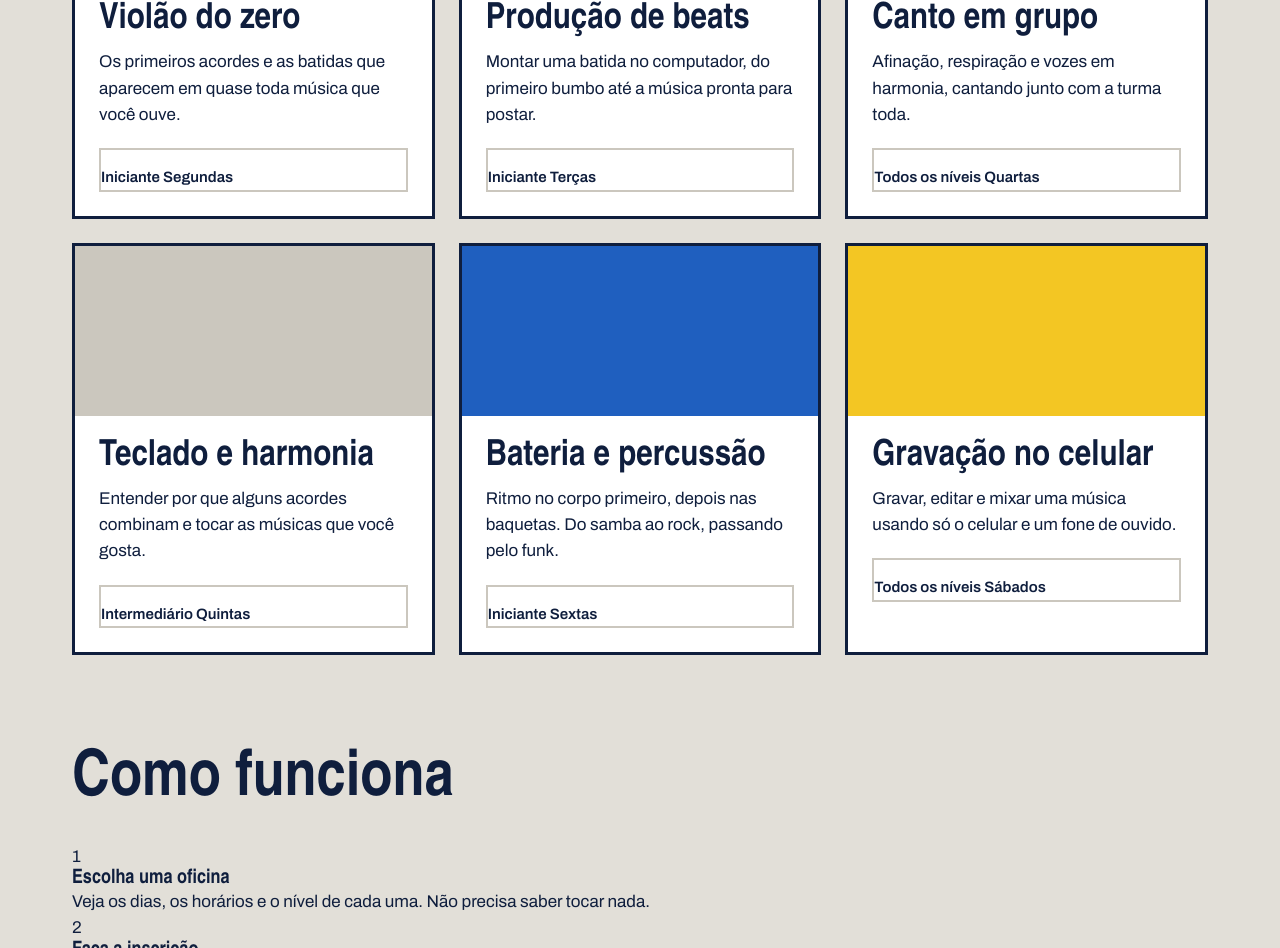
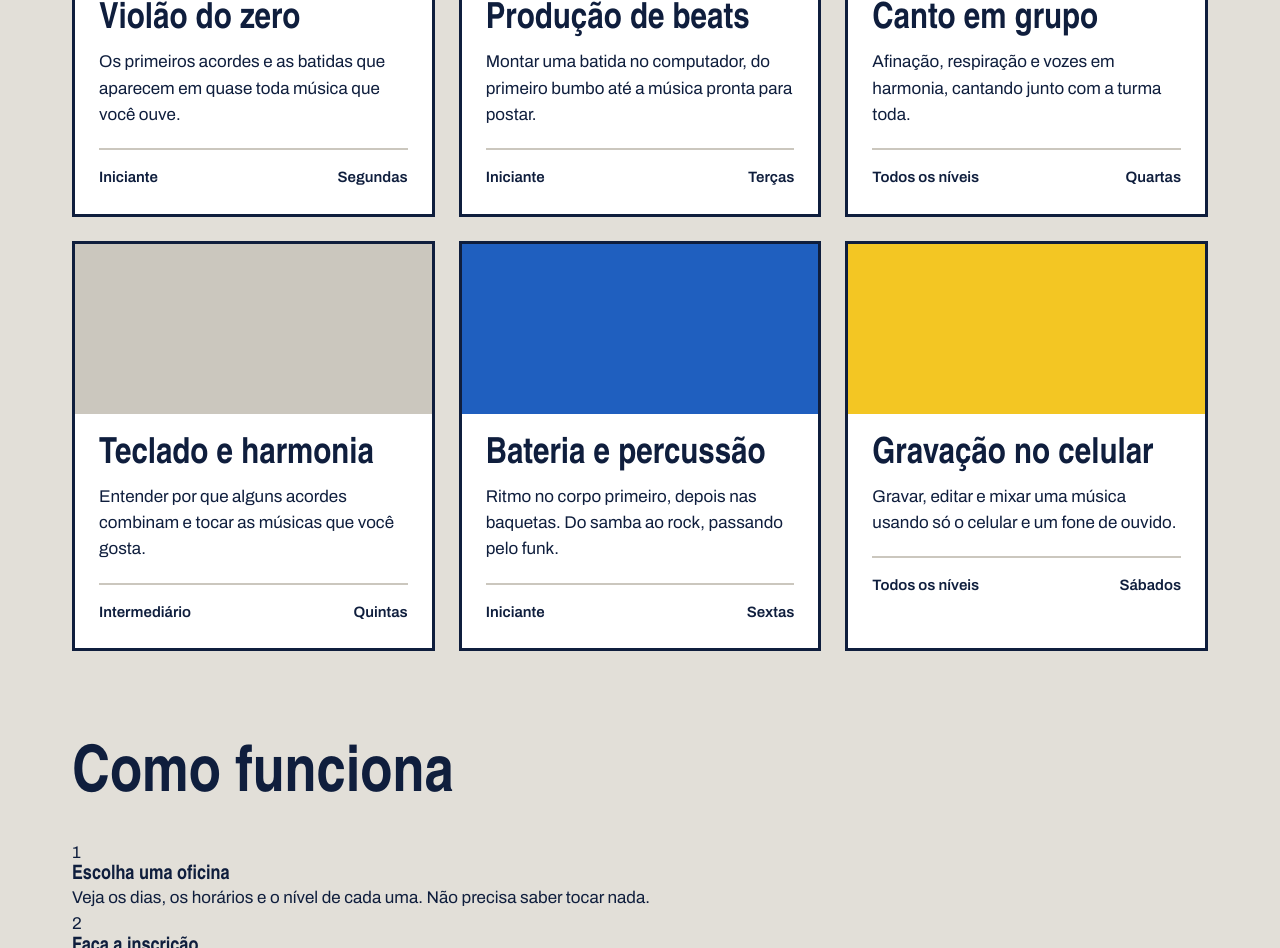
Before and after one commit to yasmin-custodio/laje_sonora, a plain HTML site: page index.html in a window 1280 px wide. Shown: the part 1089-2037 px from the top of the page. Drawn offline with Linux system fonts and the light colour scheme; a web font is replaced by a local one.

Commit message:
Cards das oficinas

```diff
--- a/index.css
+++ b/index.css
@@ -175,10 +175,10 @@ h1, h2, h3 {
 }
 
 .card-info{
-    display: flexs;
+    display: flex;
     margin-top: 20px;
     padding-top: 16px;
-    border: 2px solid var(--concreto-escuro);
+    border-top: 2px solid var(--concreto-escuro);
     font-weight: 600;
     font-size: 15px;
     justify-content: space-between;
```
